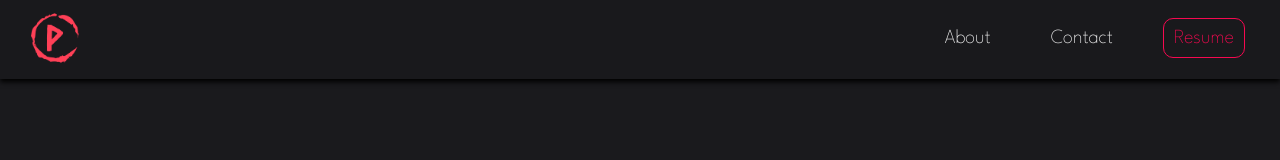
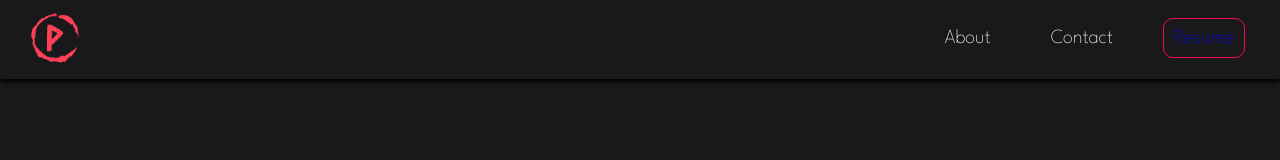
Before and after one commit to Parsa-Parishan/My-Portfolio, a React (Create React App) app: page / in a window 1280 px wide. Shown: the top 160 px of the page. Built offline with nearby package versions, Linux system fonts and the light colour scheme; a web font is replaced by a local one.

Commit message:
add path to resume

```diff
--- a/src/components/Nav.js
+++ b/src/components/Nav.js
@@ -6,6 +6,7 @@ import {
   FaRegEnvelope,
 } from "react-icons/fa";
 import logo from "../images/logo.png";
+import Resume from "../resume/Resume.pdf";
 
 export default function Nav({ open, slide, func, openModal }) {
   const [showNav, setShowNav] = useState(true);
@@ -45,8 +46,10 @@ export default function Nav({ open, slide, func, openModal }) {
             <ul>
               <li onClick={() => scrollTo("#about-me")}>About</li>
               <li onClick={() => scrollTo("#contact")}>Contact</li>
-              <li href="#" className="resume">
-                Resume
+              <li className="resume">
+                <a href={Resume} target="_blank">
+                  Resume
+                </a>
               </li>
             </ul>
           </div>
```
